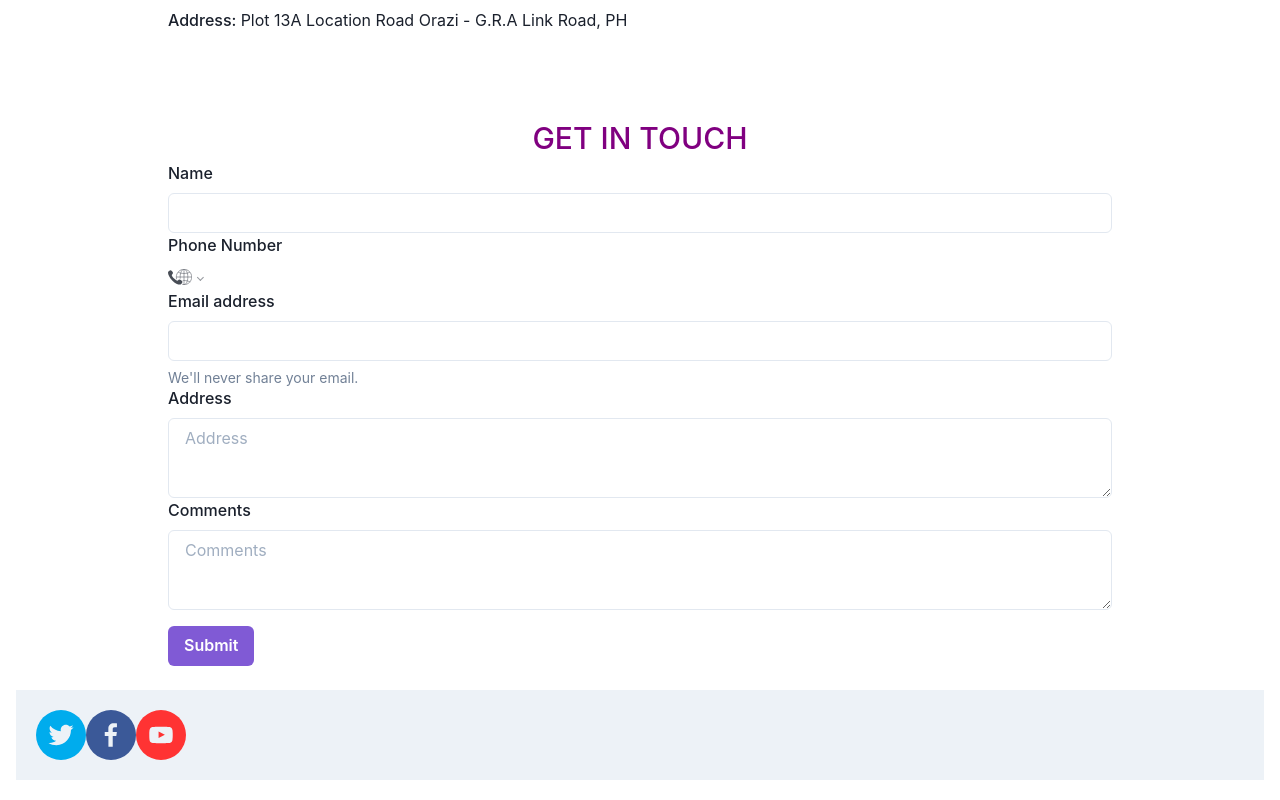
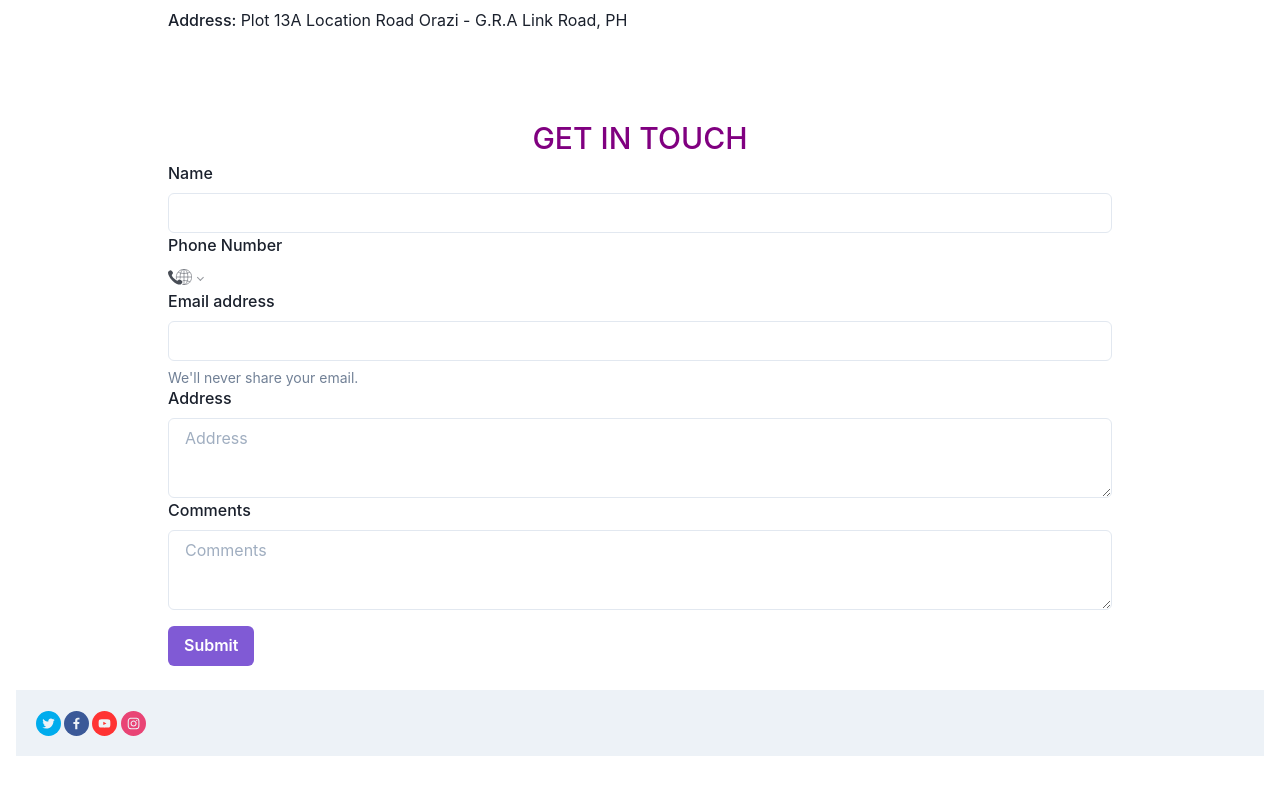
Before and after one commit to Bennyyoung/ganet, a React (Create React App) app: page /contact in a window 1280 px wide. Shown: the part 451-1251 px from the top of the page. After the commit the page ends 1227 px from the top, so only its background shows below. Built offline with nearby package versions, Linux system fonts and the light colour scheme.

Commit message:
Created the social media handles for instagram, youtube channel and twitter abd reduce the size of the cocial media icons

```diff
--- a/src/components/Footer.jsx
+++ b/src/components/Footer.jsx
@@ -4,9 +4,10 @@ import { SocialIcon } from 'react-social-icons';
 export default function Footer() {
  return (
   <Box>
-   <SocialIcon url="https://twitter.com/jaketrent" />
-   <SocialIcon url="https://web.facebook.com/GANET-231009341027099" />
-   <SocialIcon url="https://youtube.com/jaketrent" />
+   <SocialIcon url="https://twitter.com/advocacy_gender" style={{height: 25, width: 25, marginRight: '0.2rem'}} />
+   <SocialIcon url="https://web.facebook.com/GANET-231009341027099" style={{height: 25, width: 25, marginRight: '0.2rem'}} />
+   <SocialIcon url="https://www.youtube.com/channel/UC6T78paIi72AzJ6ulwT3OCg" style={{height: 25, width: 25, marginRight: '0.2rem'}} />
+   <SocialIcon url="https://www.instagram.com/genderadvocacy/" style={{height: 25, width: 25, marginRight: '0.2rem'}} />
   </Box>
  )
 }
--- a/src/pages/About.jsx
+++ b/src/pages/About.jsx
@@ -11,7 +11,7 @@ export default function About() {
 
   <Box pb={3}>
    <Text>
-    Gender Advocacy Network (GANET) started in 2012 by a group of activists who saw the need for women to play  a more proactive role in promioting gender justice in the Niger Delta
+    Gender Advocacy Network (GANET) started in 2012 by a group of activists who saw the need for women to play  a more proactive role in promoting gender justice in the Niger Delta
    </Text>
   </Box>
 
```
Also changed, not shown: 1 other file (tests, documents, lock files or other folders).
